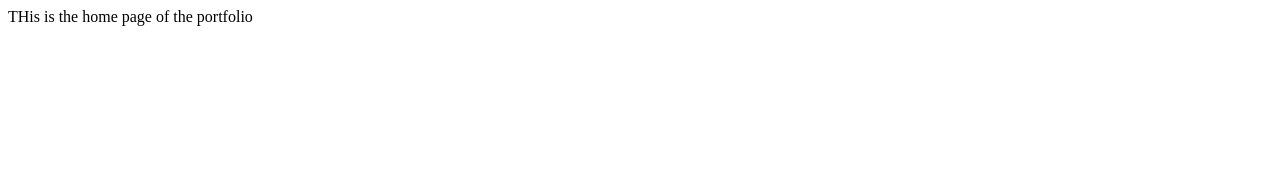
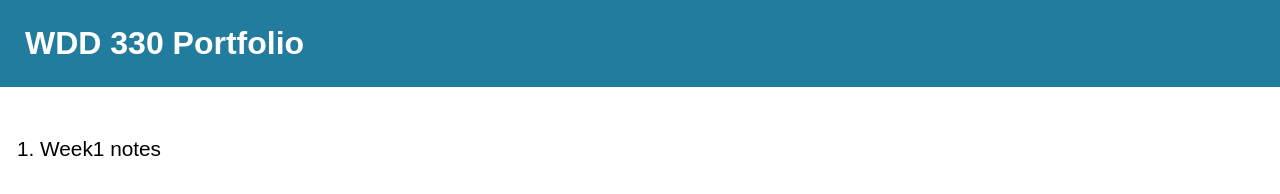
Before and after one commit to Tommy18062001/wdd330portfolio, a plain HTML site: page index.html in a window 1280 px wide. Drawn offline with Linux system fonts and the light colour scheme.

Commit message:
first update

```diff
--- /dev/null
+++ b/css/style.css
@@ -0,0 +1,26 @@
+body {
+    margin: 0;
+    padding: 0;
+    font-family: sans-serif;
+}
+
+h1 {
+    background-color: #227c9d;
+    margin: 0 auto;
+    padding: 25px;
+    color: white;
+}
+
+ol {margin-top: 50px;}
+
+ol li {
+    font-size: 1.3rem;
+    margin-bottom: 1rem;
+}
+
+ol li a {
+    text-decoration: none;
+    color: black;
+}
+
+ol li a:hover {color: #227c9d;}
--- a/index.html
+++ b/index.html
@@ -5,8 +5,14 @@
     <meta http-equiv="X-UA-Compatible" content="IE=edge">
     <meta name="viewport" content="width=device-width, initial-scale=1.0">
     <title>WDD 330 - Portfolio</title>
+    <link rel="stylesheet" href="css/style.css">
 </head>
 <body>
-    THis is the home page of the portfolio
+    <h1>WDD 330 Portfolio</h1>
+
+    <!-- This will containts the list of links added by javascript -->
+    <ol></ol>
+
+    <script src="js/main.js"></script>
 </body>
 </html>
--- /dev/null
+++ b/js/main.js
@@ -0,0 +1,22 @@
+const ourList = document.getElementsByTagName("ol")[0];
+const links = [
+    {
+      label: "Week1 notes",
+      url: "week1/index.html"
+    }
+  ]
+
+
+links.forEach(link => {
+    const listElement = document.createElement("li");
+    const aElement = document.createElement("a");
+
+    aElement.setAttribute("href", link.url);
+    aElement.textContent = link.label;
+
+    // add the element to its parent
+    listElement.appendChild(aElement);
+    console.log(listElement)
+
+    ourList.appendChild(listElement);
+});
```
